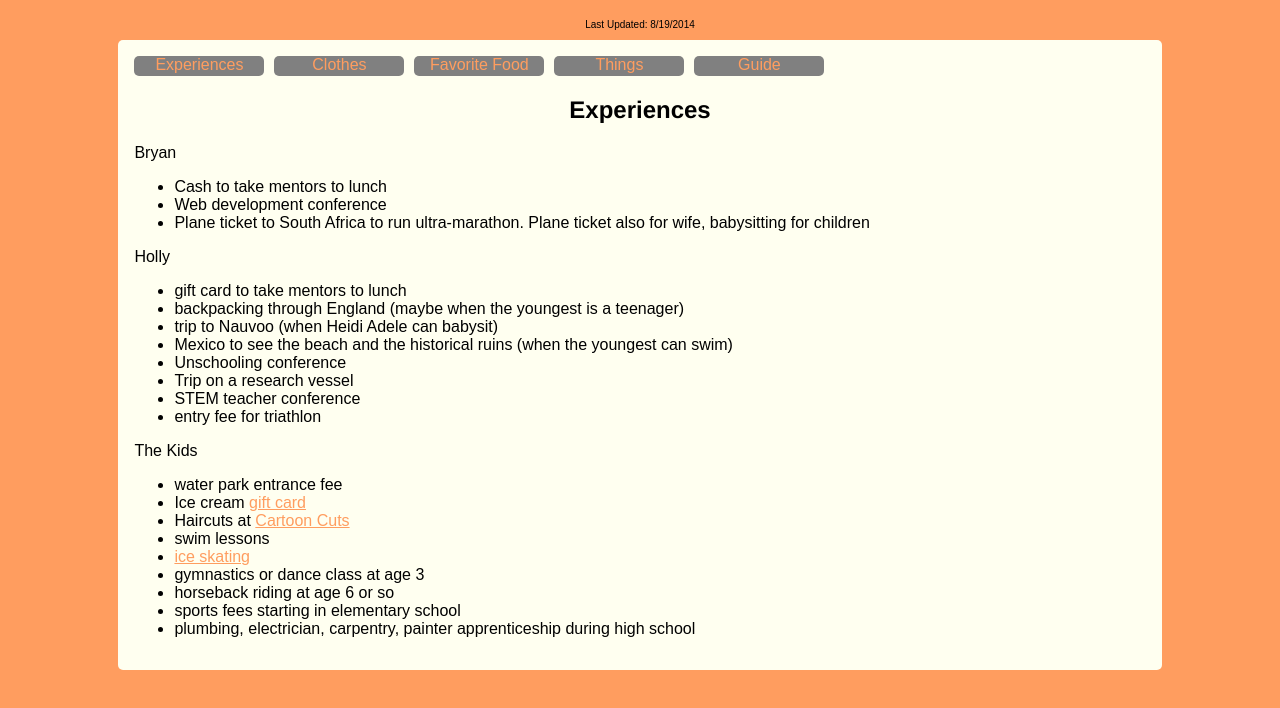
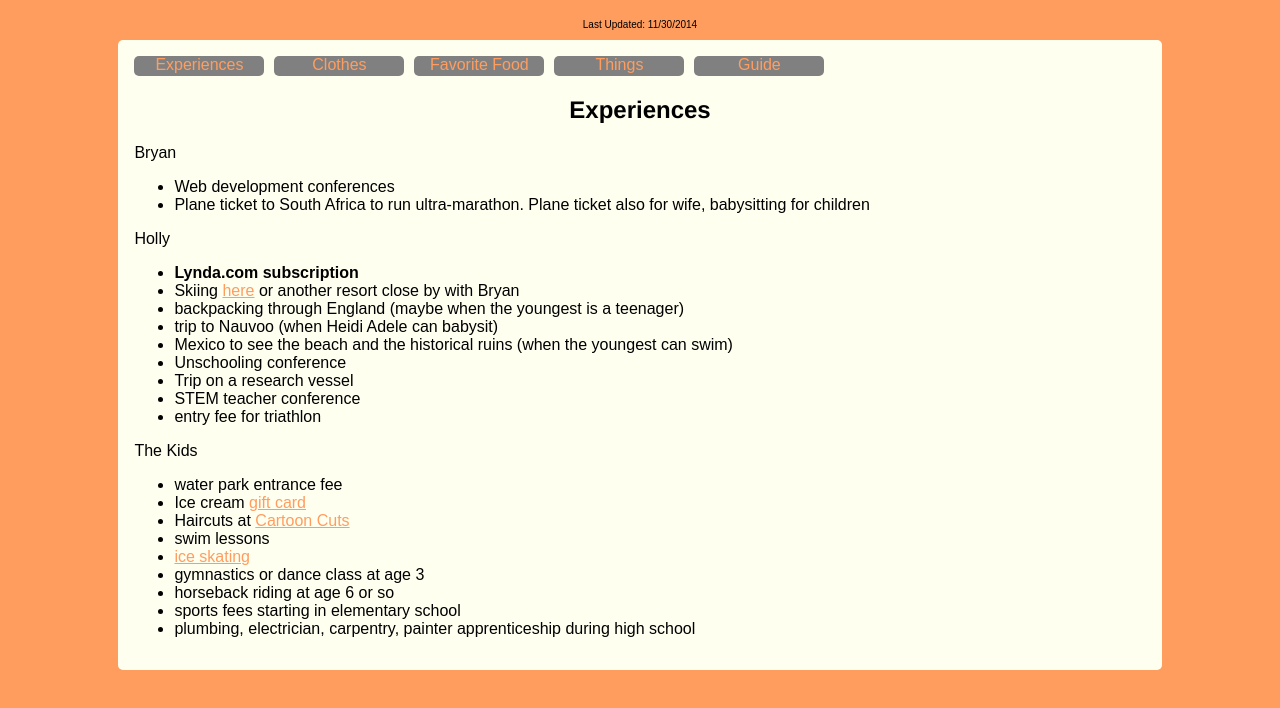
Before and after one commit to HollyAdele/hollybraun.com, a plain HTML site: page gifting-guide/experiences.html in a window 1280 px wide. Shown: the part 62-770 px from the top of the page. Drawn offline with Linux system fonts and the light colour scheme.

Commit message:
Updated Gifting Guide and Monthly Goal
I am having issues.

```diff
--- a/gifting-guide/experiences.html
+++ b/gifting-guide/experiences.html
@@ -7,7 +7,7 @@
 	<body>
 		<header>
 			<h1>Braun Gifting Guide</h1>
-			<p id="last-updated">Last Updated: 8/19/2014</p>
+			<p id="last-updated">Last Updated: 11/30/2014</p>
 		</header>
 		<div id="content">
 			<ol id="toc">
@@ -21,14 +21,14 @@
 				<h2>Experiences</h2>
 				<div>Bryan
 					<ul>
-						<li>Cash to take mentors to lunch</li>
-						<li>Web development conference</li>
+						<li>Web development conferences</li>
 						<li>Plane ticket to South Africa to run ultra-marathon. Plane ticket also for wife, babysitting for children</li>
 					</ul>
 				</div>
 				<div>Holly
 					<ul>
-						<li>gift card to take mentors to lunch</li>
+						<li><strong>Lynda.com subscription</strong></li>
+						<li>Skiing <a href="http://www.skicamelback.com/" target="_blank">here</a> or another resort close by with Bryan</li>
 						<li>backpacking through England (maybe when the youngest is a teenager)</li>
 						<li>trip to Nauvoo (when Heidi Adele can babysit)</li>
 						<li>Mexico to see the beach and the historical ruins (when the youngest can swim)</li>
```
